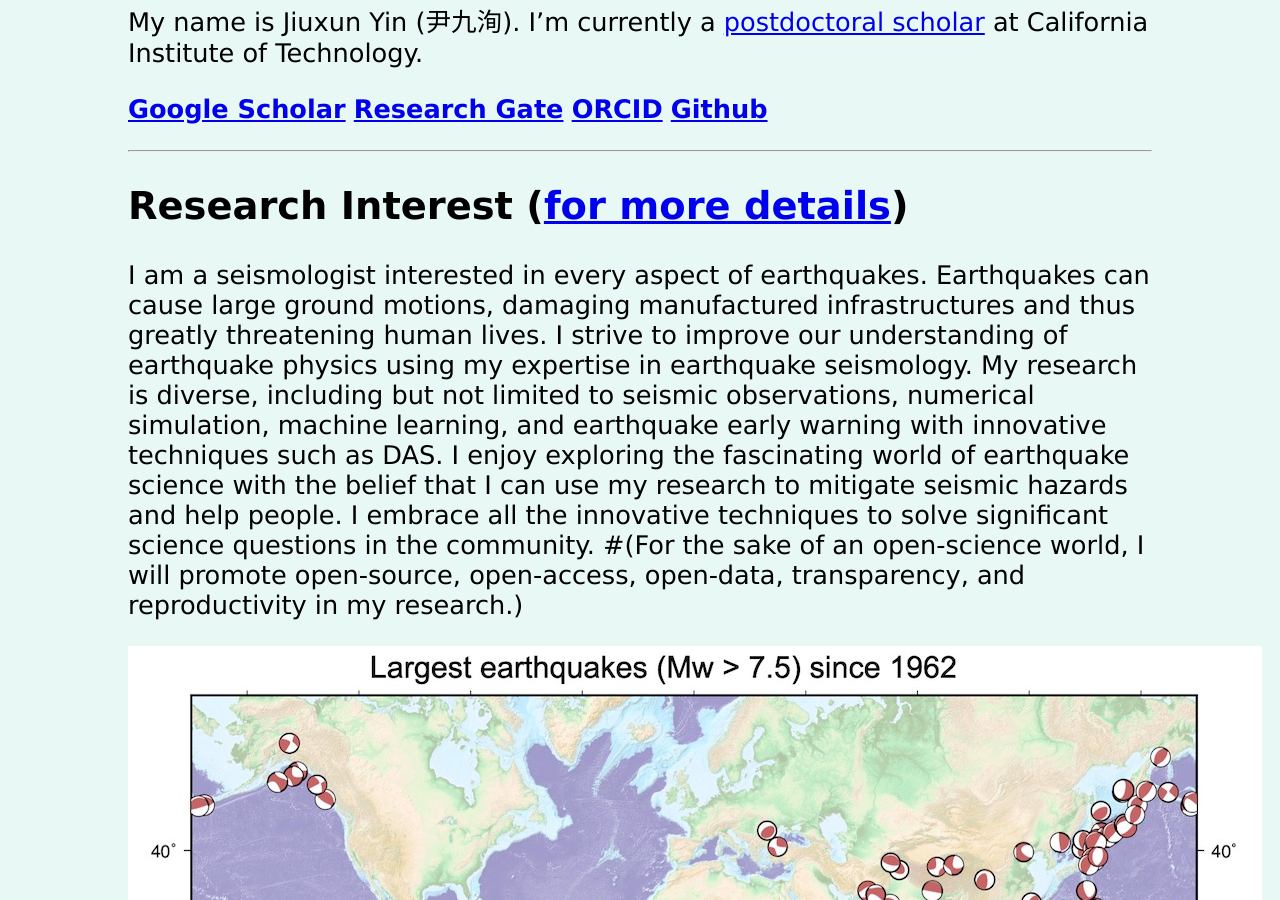
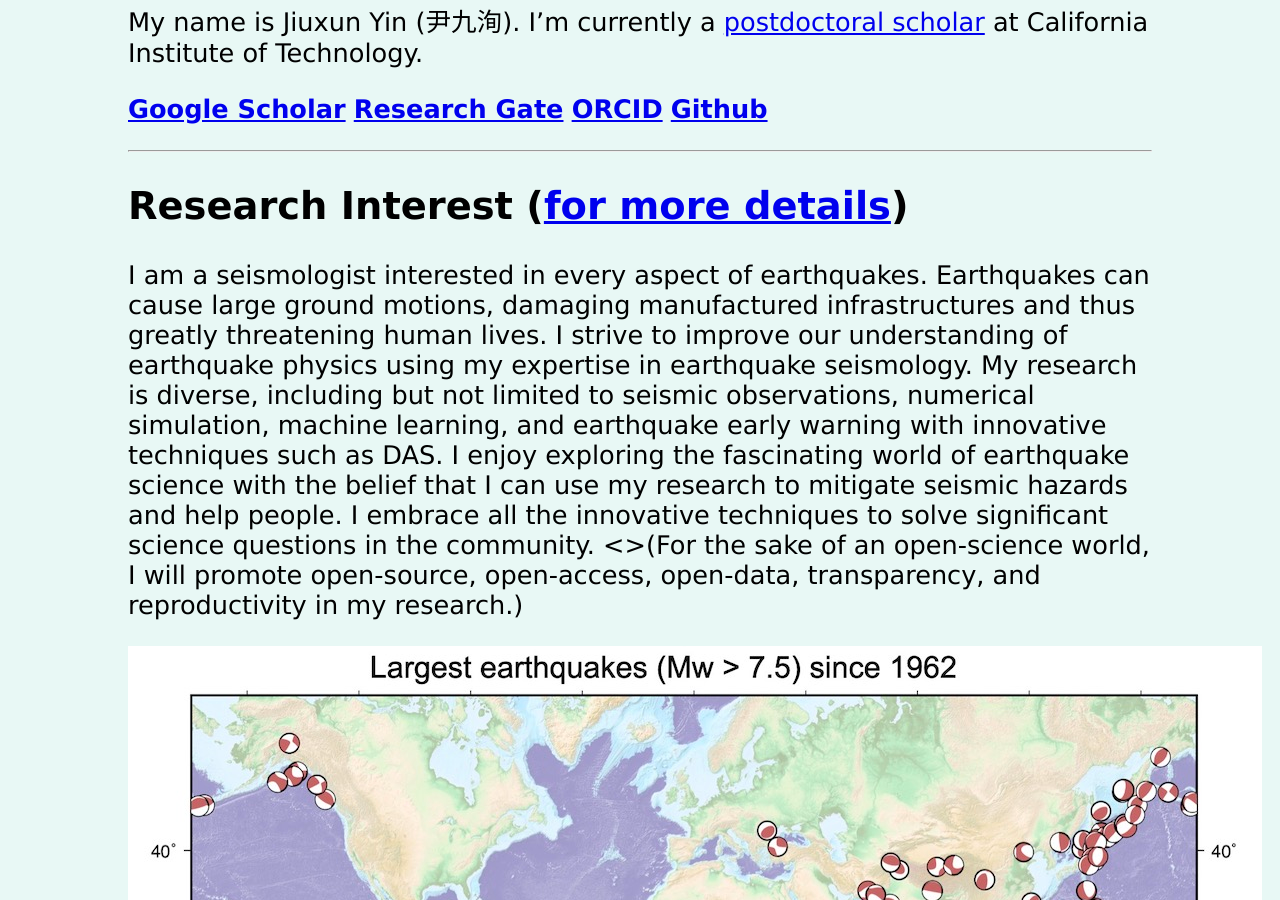
Before and after one commit to yinjiuxun/yinjiuxun.github.io, a Jekyll site: the page built from index.md, in a window 1280 px wide and 900 px high, scrolled down 342 px. Built offline with Jekyll 4.4.1, drawn with Linux system fonts in a browser that asks for light colours.

```diff
--- a/index.md
+++ b/index.md
@@ -20,7 +20,7 @@ My name is Jiuxun Yin (尹九洵). I'm currently a [postdoctoral scholar](http:/
 ----
 
 ## Research Interest ([for more details](/pages/research.html))
-I am a seismologist interested in every aspect of earthquakes. Earthquakes can cause large ground motions, damaging manufactured infrastructures and thus greatly threatening human lives. I strive to improve our understanding of earthquake physics using my expertise in earthquake seismology. My research is diverse, including but not limited to seismic observations, numerical simulation, machine learning, and earthquake early warning with innovative techniques such as DAS. I enjoy exploring the fascinating world of earthquake science with the belief that I can use my research to mitigate seismic hazards and help people. I embrace all the innovative techniques to solve significant science questions in the community. #(For the sake of an open-science world, I will promote open-source, open-access, open-data, transparency, and reproductivity in my research.)
+I am a seismologist interested in every aspect of earthquakes. Earthquakes can cause large ground motions, damaging manufactured infrastructures and thus greatly threatening human lives. I strive to improve our understanding of earthquake physics using my expertise in earthquake seismology. My research is diverse, including but not limited to seismic observations, numerical simulation, machine learning, and earthquake early warning with innovative techniques such as DAS. I enjoy exploring the fascinating world of earthquake science with the belief that I can use my research to mitigate seismic hazards and help people. I embrace all the innovative techniques to solve significant science questions in the community. <>(For the sake of an open-science world, I will promote open-source, open-access, open-data, transparency, and reproductivity in my research.)
 
 ![large earthquakes (>7.5) since 1962](/assets/large_earthquakes.jpg)
 
```
